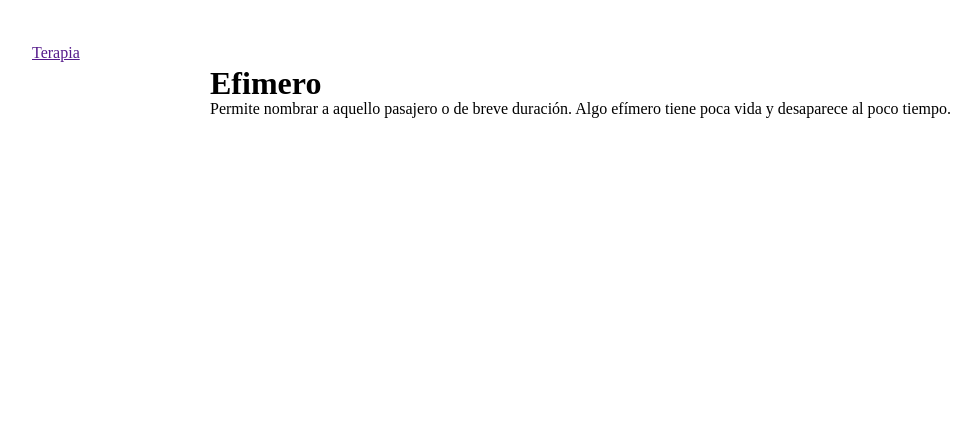
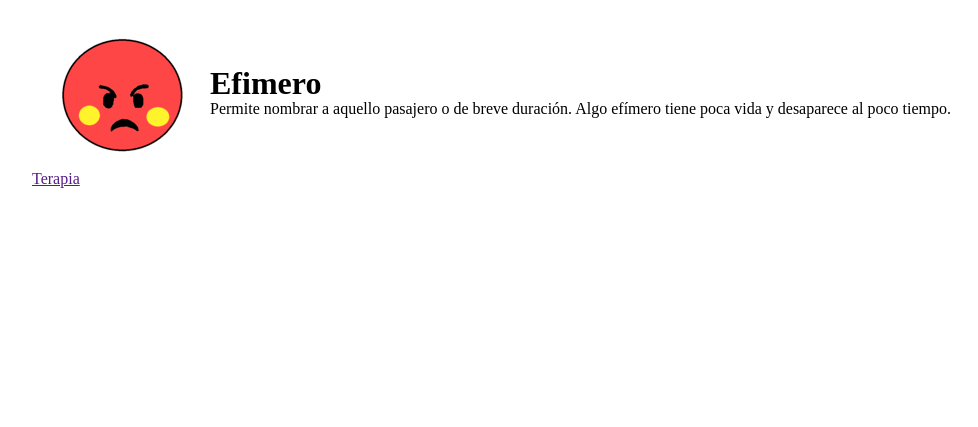
Before and after one commit to Jonath44n/Proyecto1, a plain HTML site: page index.html in a window 1280 px wide. Shown: the whole page, without its empty margins (130-1108 px from the left). Drawn offline with Linux system fonts and the light colour scheme; files that its build step writes are made by us from their sources.

Commit message:
Update index.html

```diff
--- a/index.html
+++ b/index.html
@@ -13,7 +13,7 @@
             <div class="cabecera">
                 <header>
                     <figure>
-                        <img src="../Documents/NetBeansProjects/Inicio/public_html/Imagenes/fudioso.png" alt=""/>
+                        <img src="Imagenes/fudioso.png" alt=""/>
                     </figure>
 
                     <h1 class="cabecera_h1">Efimero</h1>
```
